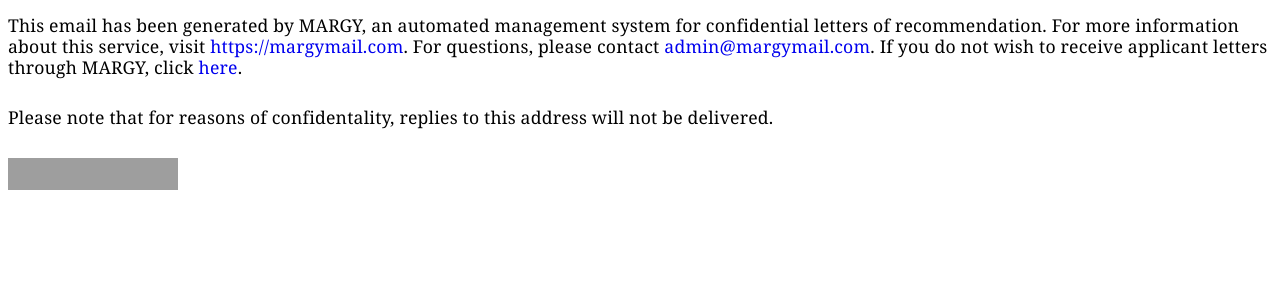
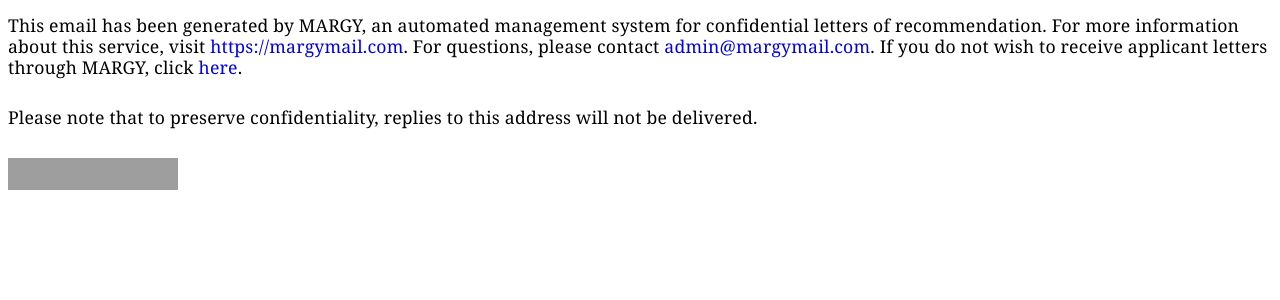
Before and after one commit to opentower/margy, a Flask app: template templates/delivery.html in a window 1280 px wide. Shown: the part 129-429 px from the top of the page. Run offline with Flask 2, Linux system fonts and the light colour scheme; the template is opened without the code that fills it, so the values that code supplies are empty; parts of the project's set-up code (start-up, migrations or seed data) failed here and were passed over; grey boxes are pictures that could not be loaded.

Commit message:
confidentiality fix fix

```diff
--- a/server.py
+++ b/server.py
@@ -207,7 +207,7 @@ class MargySMTPServer(smtpd.SMTPServer):
                 elif ( recipient.lower() == 'admin' or recipient.lower() == 'postmaster' or recipient.lower() == 'abuse' ): #for emails sent to admin@ or postmaster@ or abuse@ or MARGY@margymail.com
                     admin_handler(data,log)
                 else:
-                    if ( recipient.lower() != 'sales' and recipient.lower() != 'info' and recipient.lower() != 'xderia' or recipient.lower() == 'margy' ): #ignores emails to sales@, info@, xderia@, and margy@ (the last to maintain confidentiality)
+                    if ( recipient.lower() != 'sales' and recipient.lower() != 'info' and recipient.lower() != 'xderia' and recipient.lower() != 'margy' ): #ignores emails to sales@, info@, xderia@, and margy@ (the last to maintain confidentiality)
                         if ( len(recipient) < 11 or '_' not in recipient ): #makes sure the mailto code isn't too short and includes an underscore
                             too_short_handler(replyadr,recipient,log)
                         else:
--- a/static/whitelist.txt
+++ b/static/whitelist.txt
@@ -42,4 +42,3 @@ mtoups2@lsu.edu
 philjob@mcmaster.ca
 philosophysearch@ryerson.ca
 WR_HR@ccc.edu
-david.faraci@georgetown.edu
--- a/templates/delivery.html
+++ b/templates/delivery.html
@@ -12,7 +12,7 @@
     <b>Letter-Writers:</b> {{ recs }}<br>
 </P>
 <p style="font-family: georgia; font-size: 1.1em; letter-spacing: .2px; margin: 0 0 1.7em 0;">This email has been generated by MARGY, an automated management system for confidential letters of recommendation. For more information about this service, visit <a style="text-decoration: none" href="https://margymail.com">https://margymail.com</a>. For questions, please contact <a style="text-decoration: none" href="mailto:admin@margymail.com">admin@margymail.com</a>. If you do not wish to receive applicant letters through MARGY, click <a style="text-decoration: none" href="https://margymail.com/unsubscribe/{{ email }}">here</a>.</p>
-<p style="font-family: georgia; font-size: 1.1em; letter-spacing: .2px; margin: 0 0 1.7em 0;">Please note that for reasons of confidentality, replies to this address will not be delivered.</p>
+<p style="font-family: georgia; font-size: 1.1em; letter-spacing: .2px; margin: 0 0 1.7em 0;">Please note that to preserve confidentiality, replies to this address will not be delivered.</p>
 <p><img style="width:170px; height:32px;" alt="" src='https://margymail.com/storage/signature.png'></a></p>
 </body>
 </html>
--- a/templates/delivery.txt
+++ b/templates/delivery.txt
@@ -2,4 +2,6 @@ To Whom It May Concern:
 
 Please find attached letters of recommendation from {{ recs }} for {{ app }}. This email has been generated by MARGY, an automated management system for confidential letters of recommendation. For more information about this service, visit https://margymail.com. For questions, please contact admin@margymail.com. If you do not wish to receive applicant letters through MARGY, visit https://margymail.com/unsubscribe.
 
+Please note that to preserve confidentiality, replies to this address will not be delivered.
+
 MARGY
```
